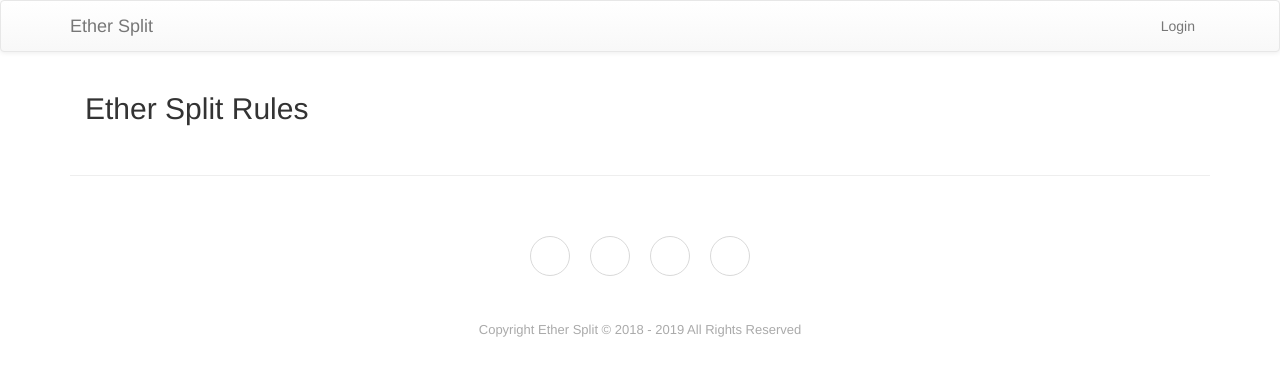
After one commit to dimariap/EtherSplit, a Django app: page /rules/ in a window 1280 px wide. The commit adds this page. Shown: the top 376 px of the page. Run offline with Django 3.2, Linux system fonts and the light colour scheme; data that the repository does not hold is empty; some libraries are stand-ins or nearby versions.

Commit message:
added rules view and template

```diff
--- a/EtherSplit/urls.py
+++ b/EtherSplit/urls.py
@@ -20,6 +20,7 @@ from EtherSplitApp.views import *
 urlpatterns = [
     url('admin/', admin.site.urls),
     url(r'^$', home, name='home'),
+    url(r'^rules/$', rules, name='rules'),
     url(r'^characters/$', group_characters, name='group_characters'),
     url(r'^characters/(?P<character_slug>[\w-]+)/$', character_page, name='character_page'),
 ]
--- a/EtherSplitApp/views.py
+++ b/EtherSplitApp/views.py
@@ -43,3 +43,9 @@ def character_page(request, character_slug):
     }
 
     return render(request, 'character_page.html', context)
+
+
+def rules(request):
+    rule_list = Rule.objects.all()
+
+    return render(request, 'rules.html', {'rules': rule_list})
--- a/templates/base.html
+++ b/templates/base.html
@@ -36,7 +36,7 @@
                                 <li role="presentation" onClick="javascript:history.go(-1);"><a href="#">Back </a></li>
                             {% endif %}
                             <li role="presentation"><a href="#">Sessions </a></li>
-                            <li role="presentation"><a href="#">Rules </a></li>
+                            <li role="presentation"><a href="/rules">Rules </a></li>
                             <li role="presentation"><a href="/logout">Log Out </a></li>
                         {% else %}
                             <li role="presentation"><a href="/login">Login </a></li>
--- /dev/null
+++ b/templates/rules.html
@@ -0,0 +1,19 @@
+{% extends 'base.html' %}
+{% load static %}
+
+{% block content %}
+
+    <div class="container">
+        <div class="row">
+            <div class="col-sm-12">
+                <h2>Ether Split Rules</h2><br/>
+                <hr />
+                {% for rule in rules %}
+                    <h4>{{ rule.name }}</h4><br />
+                    <p>{{ rule.description }}</p>
+                {% endfor %}
+            </div>
+        </div>
+    </div>
+
+{% endblock %}
```
